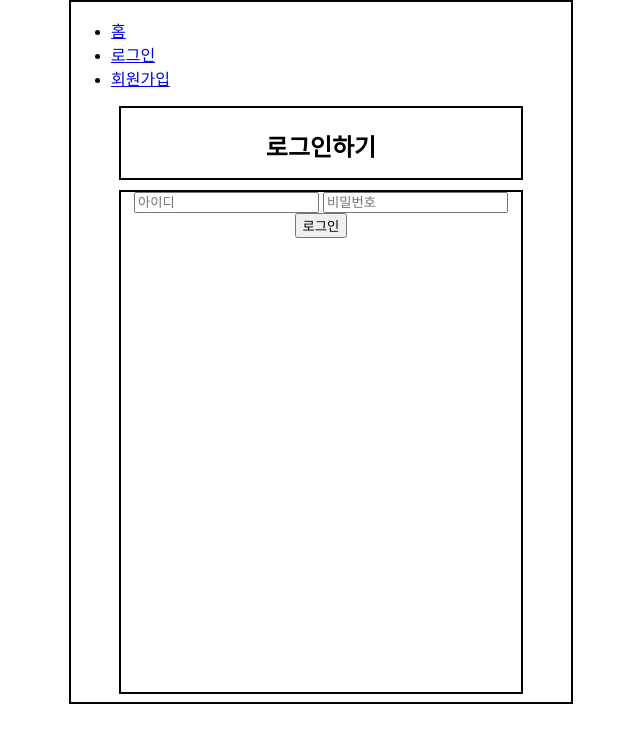
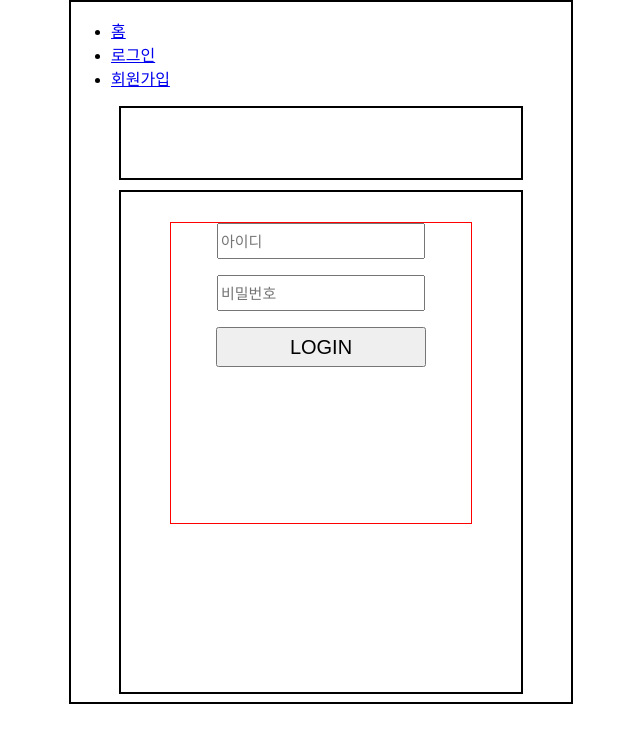
Before and after one commit to rfdseoul/NEXT_LION_session, a Django app: page /accounts/login/ in a window 1280 px wide. Shown: the top 743 px of the page, without its empty margins (319-959 px from the left). Run offline with Django 4.2, Linux system fonts and the light colour scheme.

Commit message:
로그인, 회원가입 스타일 적용

```diff
--- a/prac1/project/accounts/static/accounts/base.css
+++ /dev/null
@@ -1,6 +0,0 @@
-body {
-    margin: 0 auto;
-    width: 500px;
-    height: 700px;
-    border: 2px solid red;
-}
--- /dev/null
+++ b/prac1/project/accounts/static/accounts/login.css
@@ -0,0 +1,36 @@
+.loginSignBox {
+    width: 300px;
+    height: 300px;
+    border: 1px solid red;
+    margin: 30px auto;
+}
+
+/* 각 항목 별 위아래 간격 조정 */
+/* 이게 적용이 안되서...어쩔 수 없이 tr 늘리기... */
+
+table {
+    border-collapse: separate;
+    border-spacing: 0 100px;
+}
+
+.empty {
+    height: 30px;
+    width: 30px;
+}
+
+/* 항목 별 너비 및 높이 조정 */
+
+.loginList {
+    width: 200px;
+    height: 30px;
+    font-size: 15px;
+}
+
+/* 로그인 버튼 관련 스타일 */
+
+.loginButton {
+    width: 210px;
+    height: 40px;
+    font-size: 20px;
+    font-weight: 400;
+}
--- a/prac1/project/accounts/templates/accounts/login.html
+++ b/prac1/project/accounts/templates/accounts/login.html
@@ -1,16 +1,36 @@
 {% extends 'post/base.html' %}
 
-{% block title %}
-<h2>로그인하기</h2>
-{% endblock title %}
+
+
+{% block css %}
+{% load static %}
+<link rel="stylesheet" type="text/css" href="{% static 'accounts/login.css' %}">
+{% endblock css %}
 
 {% block content %}
-<form method="post">
-    {% csrf_token %} {% if error %}
-    <p>{{ error }}</p>
-    {% endif %}
-    <input type="text" name="username" placeholder="아이디">
-    <input type="password" name="password" placeholder="비밀번호">
-    <button type="submit">로그인</button>
-</form>
+<div class="loginSignBox">
+    <form method="post">
+        {% csrf_token %} {% if error %}
+        <p>{{ error }}</p>
+        {% endif %}
+        <table>
+            <tr>
+                <input class="loginList" type="text" name="username" placeholder="아이디">
+            </tr>
+            <tr class="empty">
+                <p></p>
+            </tr>
+            <tr>
+                <input class="loginList" type="password" name="password" placeholder="비밀번호">
+            </tr>
+            </tr>
+            <tr class="empty">
+                <p></p>
+            </tr>
+            <tr>
+                <button class="loginButton" type="submit">LOGIN</button>
+            </tr>
+        </table>
+    </form>
+</div>
 {% endblock content %}
```
Also changed, not shown: prac1/project/accounts/templates/accounts/signup.html (+29 -11 lines).
